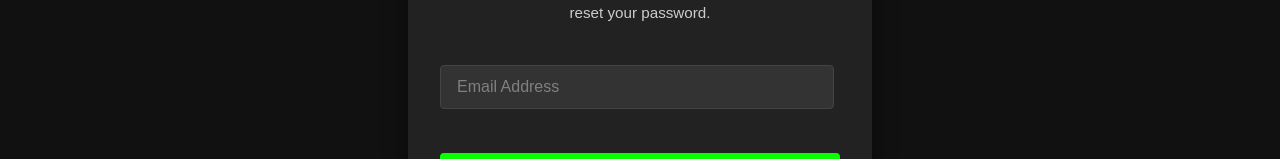
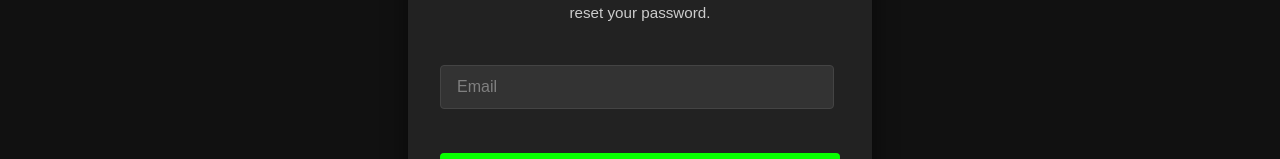
Before and after one commit to alexrg17/game-website, a React (Create React App) app in the folder client/: page /forgot-password in a window 1280 px wide. Shown: the part 462-621 px from the top of the page. Built offline with nearby package versions, Linux system fonts and the light colour scheme.

Commit message:
feat: Enhance Forgot Password functionality; extract email from URL parameters and update navigation in Login component

```diff
--- a/client/src/pages/ForgotPassword.js
+++ b/client/src/pages/ForgotPassword.js
@@ -1,11 +1,17 @@
 import React, { useState } from "react";
 import axios from "axios";
-import { useNavigate } from "react-router-dom";
+import { useLocation, useNavigate } from "react-router-dom";
 import "../styles/ForgotPassword.scss"; // Use the dedicated stylesheet
 
 const ForgotPassword = () => {
-  const navigate = useNavigate();
-  const [email, setEmail] = useState("");
+  const location = useLocation(); // Import useLocation from react-router-dom at the top
+  const navigate = useNavigate(); // Initialize navigate using useNavigate
+
+  // Extract email from URL parameters
+  const urlParams = new URLSearchParams(location.search);
+  const emailFromURL = urlParams.get("email") || "";
+
+  const [email, setEmail] = useState(emailFromURL);
   const [error, setError] = useState("");
   const [success, setSuccess] = useState("");
   const [isSubmitting, setIsSubmitting] = useState(false);
@@ -96,12 +102,9 @@ const ForgotPassword = () => {
           <div className="form-group">
             <input
               type="email"
-              placeholder="Email Address"
+              placeholder="Email"
               value={email}
-              onChange={(e) => {
-                setEmail(e.target.value);
-                setError(""); // Clear error when user types
-              }}
+              onChange={(e) => setEmail(e.target.value)}
               required
             />
           </div>
--- a/client/src/pages/GamePage.js
+++ b/client/src/pages/GamePage.js
@@ -10,12 +10,11 @@ import {
   FaCompress,
   FaQuestionCircle,
 } from "react-icons/fa";
-import { useNavigate } from "react-router-dom";
+// Removed unused useNavigate import
 
 function GamePage() {
-  const navigate = useNavigate();
   // Destructure user and isGuest from AuthContext
-  const { isAuthenticated, isGuest, user } = useContext(AuthContext);
+  const { isGuest, user } = useContext(AuthContext);
   const [gameLoading, setGameLoading] = useState(true);
   const [gameError, setGameError] = useState(false);
   const [isMuted, setIsMuted] = useState(false);
@@ -106,7 +105,7 @@ function GamePage() {
 
   return (
     <div className="game-page">
-      {/* Only show banner if NOT authenticated AND in guest mode */}
+      {/* Temporarily commented out guest banner
       {!isAuthenticated && isGuest && (
         <div className="game-page__guest-banner">
           Playing as guest. Your progress won't be saved.
@@ -115,6 +114,7 @@ function GamePage() {
           </button>
         </div>
       )}
+      */}
 
       <div className="game-container">
         <h1 className="game-header">Starilum: A Rhythmic Rebellion</h1>
--- a/client/src/pages/Login.js
+++ b/client/src/pages/Login.js
@@ -116,7 +116,9 @@ const Login = () => {
             <button
               type="button"
               className="forgot-password"
-              onClick={() => navigate("/forgot-password")}
+              onClick={() =>
+                navigate(`/forgot-password?email=${encodeURIComponent(email)}`)
+              }
             >
               Forgot Password?
             </button>
```
